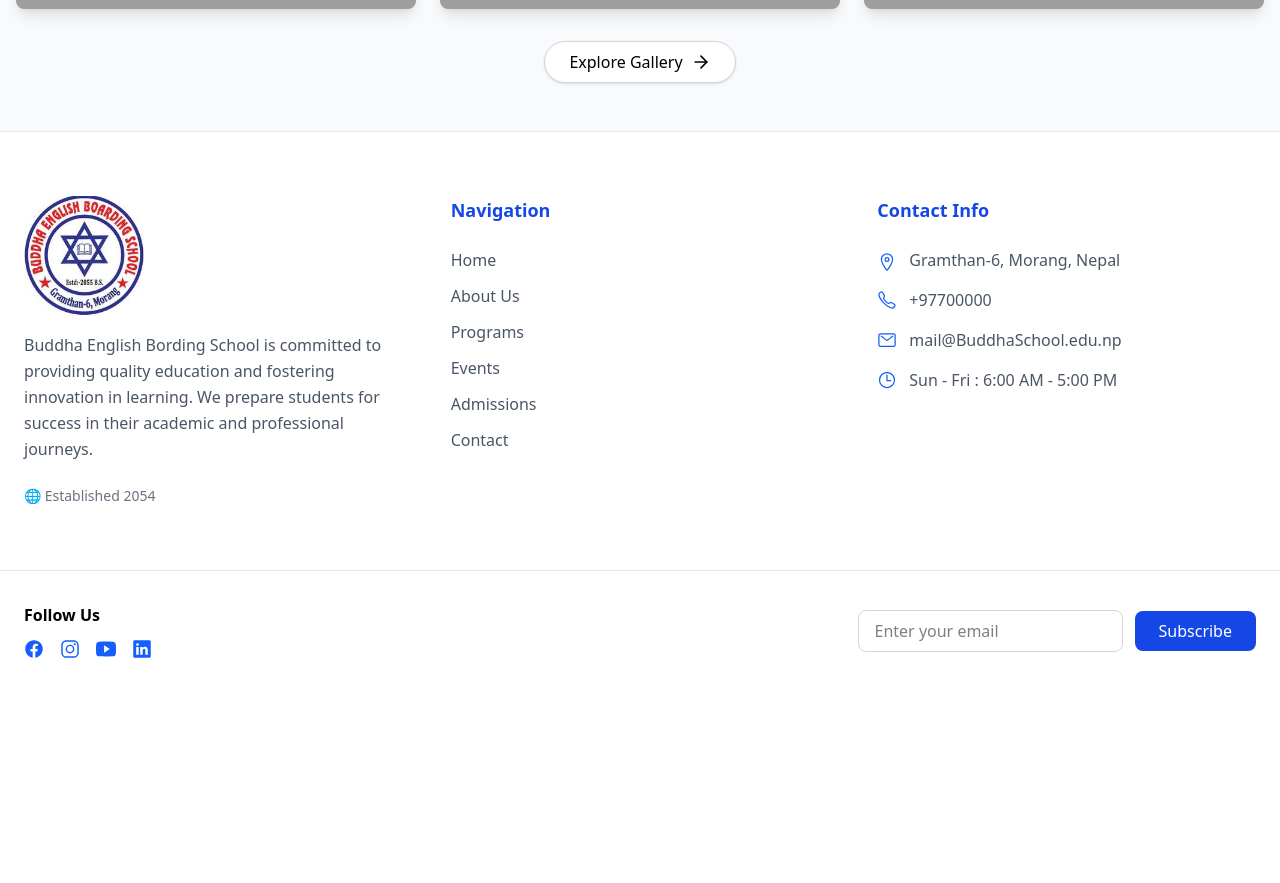
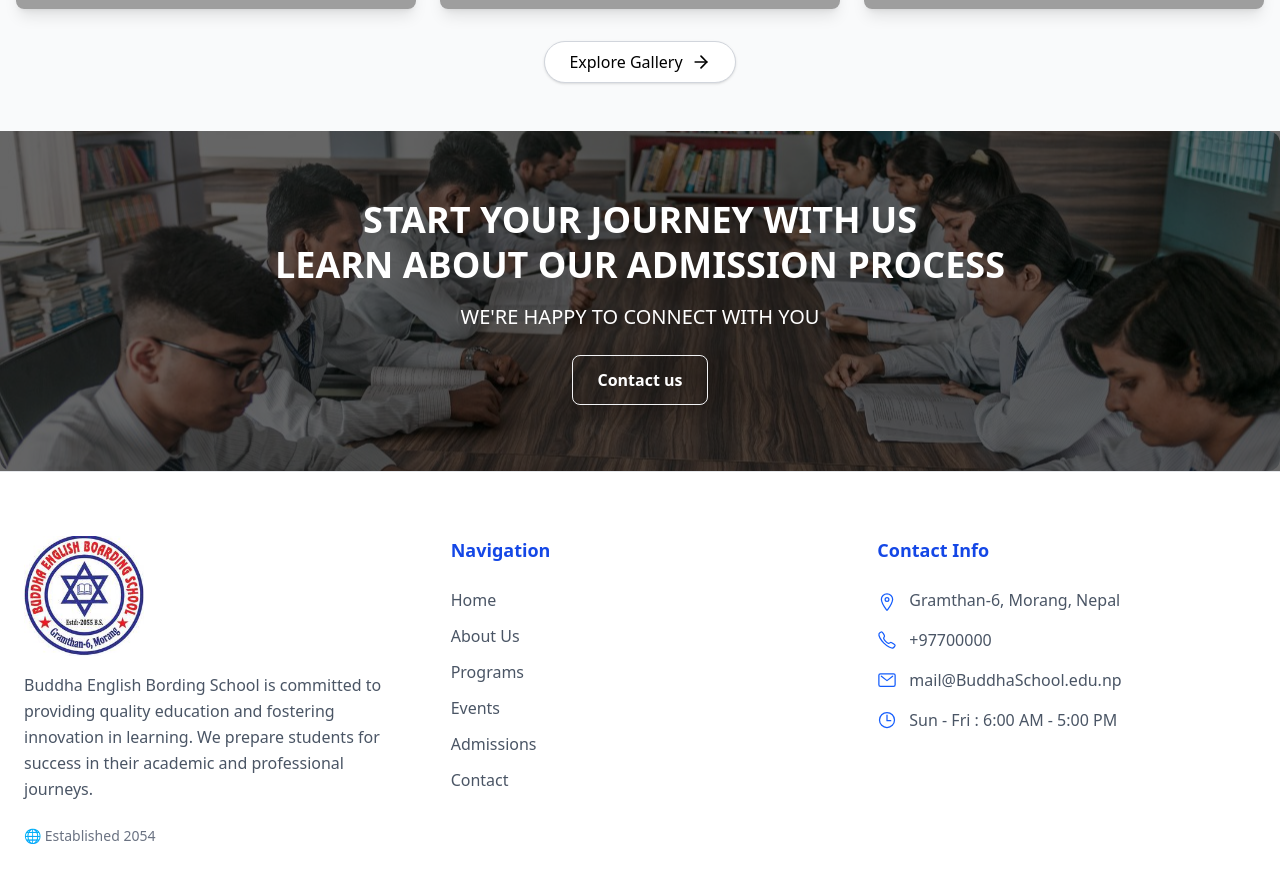
Before and after one commit to Parvesh-ops/School-Website, a React (Vite) app: page / in a window 1280 px wide. Shown: the part 1837-2720 px from the top of the page. Before the commit the page ends 2528 px from the top, so only its background shows below. Built offline with nearby package versions, Linux system fonts and the light colour scheme; grey boxes are pictures that could not be loaded.

Commit message:
added midbanner

```diff
--- /dev/null
+++ b/src/components/Midbanner/Midbanner.tsx
@@ -0,0 +1,39 @@
+
+import banner from '../../assets/banner1.jpeg'
+import { useNavigate } from 'react-router-dom'
+
+const MidBanner = () => {
+ const navigate = useNavigate()
+ const handelContact = ()=>{
+  navigate("/contact")
+ }
+  return (
+    <section className='relative  '>
+      <div
+        className='relative max-w-9xl mx-auto md:rounded-xl h-50 md:h-85 flex items-center justify-center bg-cover bg-center'
+        style={{
+          backgroundImage: `url(${banner})`,
+          backgroundPosition: 'center',
+          backgroundAttachment: 'fixed',
+        }}
+      >
+        {/* Overlay */}
+        <div className='absolute inset-0 bg-black/60 flex items-center justify-center'>
+          <div className='text-center text-white px-4'>
+            <h1 className='text-xl md:text-2xl lg:text-4xl font-bold mb-4 leading-tight'>
+              START YOUR JOURNEY WITH US <br /> LEARN ABOUT OUR ADMISSION PROCESS
+            </h1>
+            <p className='text-lg md:text-xl mb-6 max-w-2xl mx-auto'>
+              WE'RE HAPPY TO CONNECT WITH YOU
+            </p>
+            <button onClick={handelContact} className='border border-gray-100 hover:text-gray-200 text-white cursor-pointer font-semibold py-2 px-4 md:py-3 md:px-6 rounded-lg transition duration-300 shadow-lg hover:shadow-xl'>
+              Contact us
+            </button>
+          </div>
+        </div>
+      </div>
+    </section>
+  )
+}
+
+export default MidBanner
--- a/src/pages/Home.tsx
+++ b/src/pages/Home.tsx
@@ -1,5 +1,6 @@
 import Hero from "../components/Hero/Hero"
 import Introduction from "../components/Introduction/Introduction"
+import MidBanner from "../components/Midbanner/Midbanner"
 import SchoolGallery from "../components/SchoolGallery/SchoolGallery"
 
 
@@ -10,6 +11,7 @@ const Home = () => {
       <Hero />
       <Introduction />
       <SchoolGallery />
+      <MidBanner />
     </div>
   )
 }
```
Also changed, not shown: src/assets/banner1.jpeg (added).
